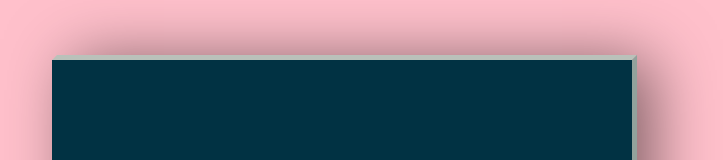
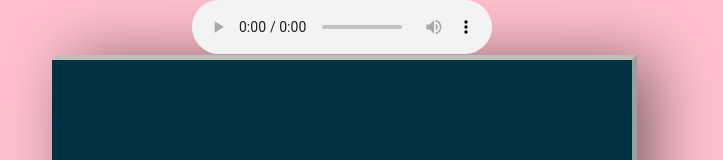
Before and after one commit to Roland-fARKER/paya, a plain HTML site: page index.html in a window 1280 px wide. Shown: the top 160 px of the page, without its empty margins (298-1021 px from the left). Drawn offline with Linux system fonts and the light colour scheme.

Commit message:
controls

```diff
--- a/index.html
+++ b/index.html
@@ -45,7 +45,7 @@
 
 		</div>
 	</div>
-	<audio src="ride.mp3" autoplay loop>
+	<audio src="ride.mp3" controls autoplay loop>
 
 	</audio>
 
```
